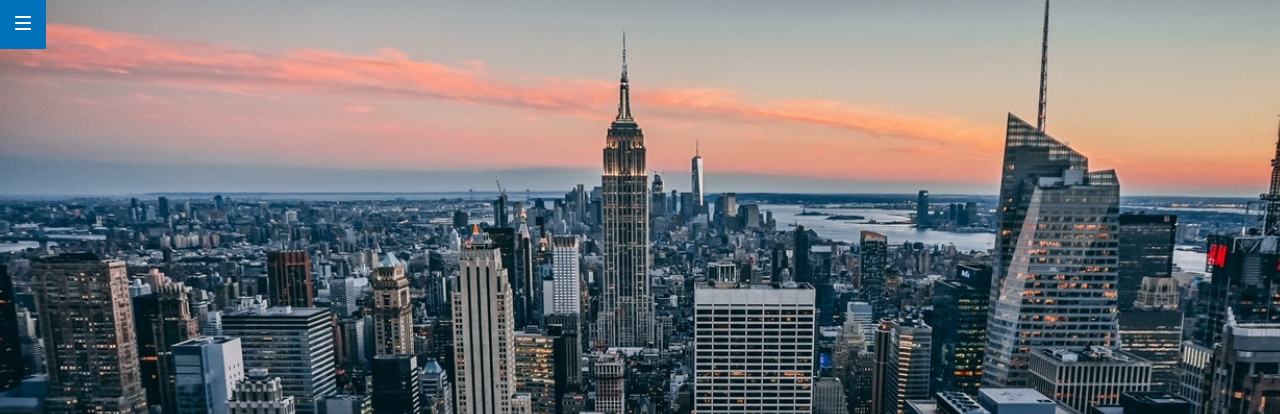
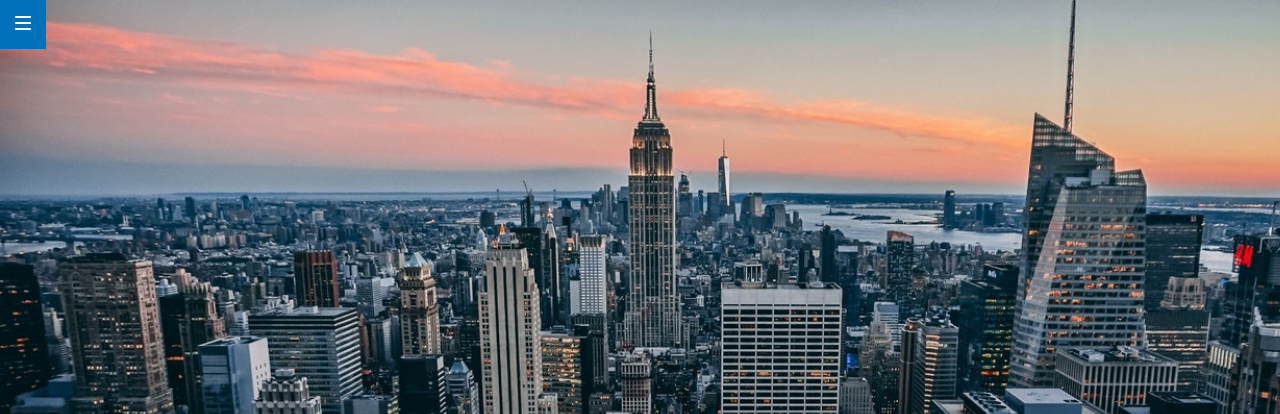
Before and after one commit to rosannablanco/single-page-scss-html, a website: page docs/index.html in a window 1280 px wide. Shown: the top 414 px of the page. Drawn offline with Linux system fonts and the light colour scheme.

Commit message:
Change position header 1280

```diff
--- a/_src/assets/scss/components/_header.scss
+++ b/_src/assets/scss/components/_header.scss
@@ -12,6 +12,7 @@
   }
   @media all and (min-width: 1280px) {
     padding-bottom: 13px;
+    background-position: top left;
   }
   &__title {
     font-family: $font-title;
```
Also changed, not shown: docs/assets/css/main.css.
